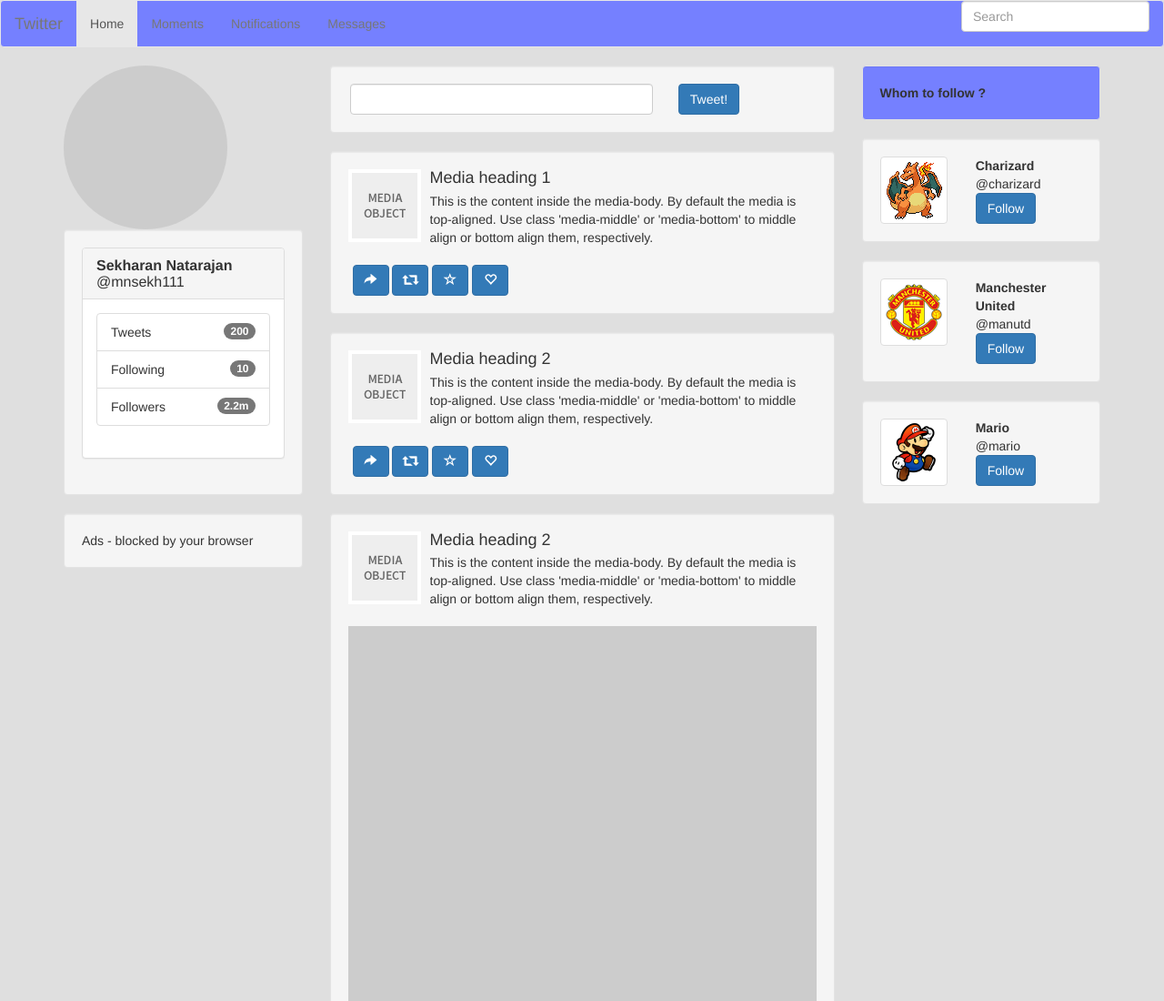
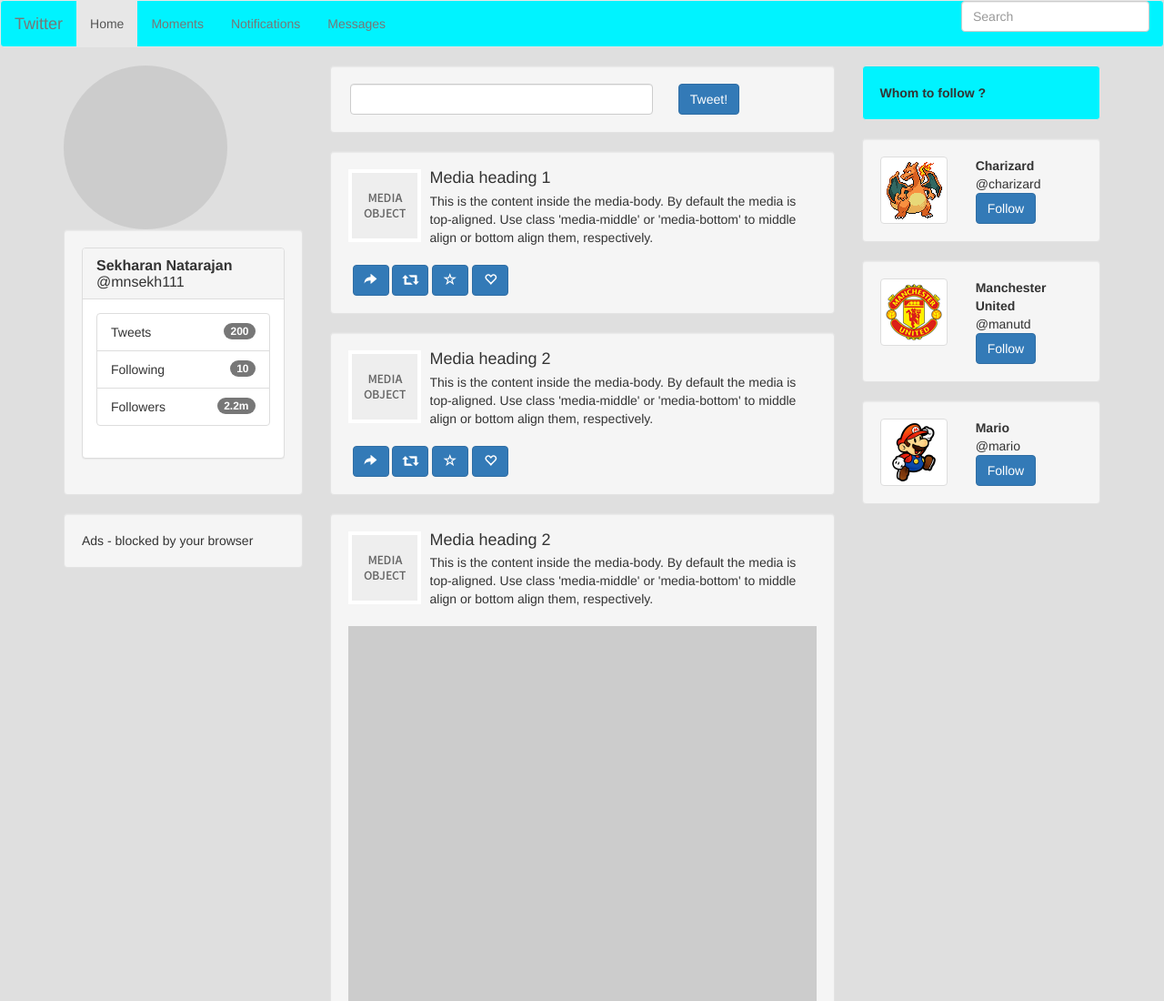
Before and after one commit to mnsekh111/soft-eng-works, a plain HTML site: page HW3/twitter_layout/twitter.html in a window 1280 px wide. Shown: the top 1100 px of the page at 91% size. Drawn offline with Linux system fonts and the light colour scheme.

```diff
--- a/HW3/twitter_layout/twitter.html
+++ b/HW3/twitter_layout/twitter.html
@@ -21,7 +21,7 @@
 	background-color: #DFDFDF;
 }
 .primary-header-bg {
-	background-color: #7580FF
+	background-color: #00F3FF
 }
 .tweet-box {
 	margin-left: 2px;
```
Also changed, not shown: HW3/twitter_layout/sample_images/140.png (deleted), HW3/twitter_layout/sample_images/1402.png (deleted), HW3/twitter_layout/sample_images/large.png (deleted).
